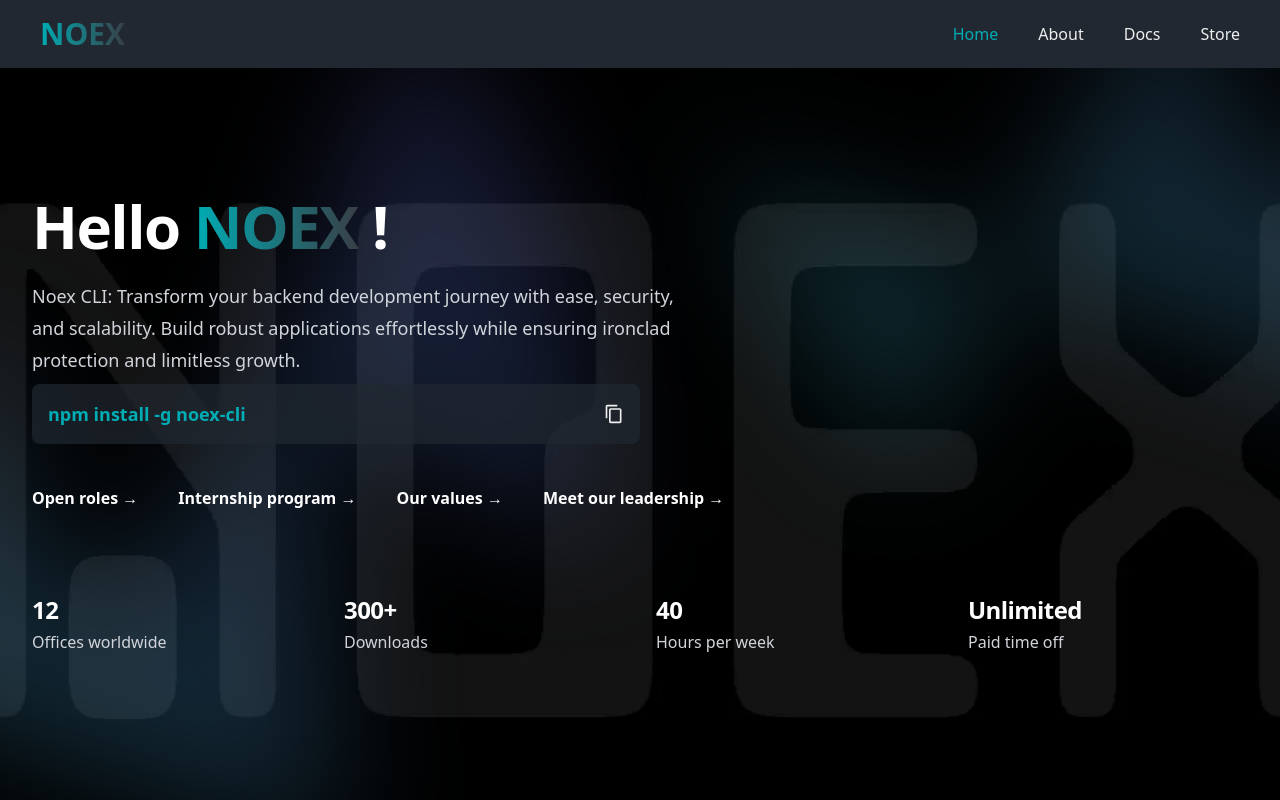
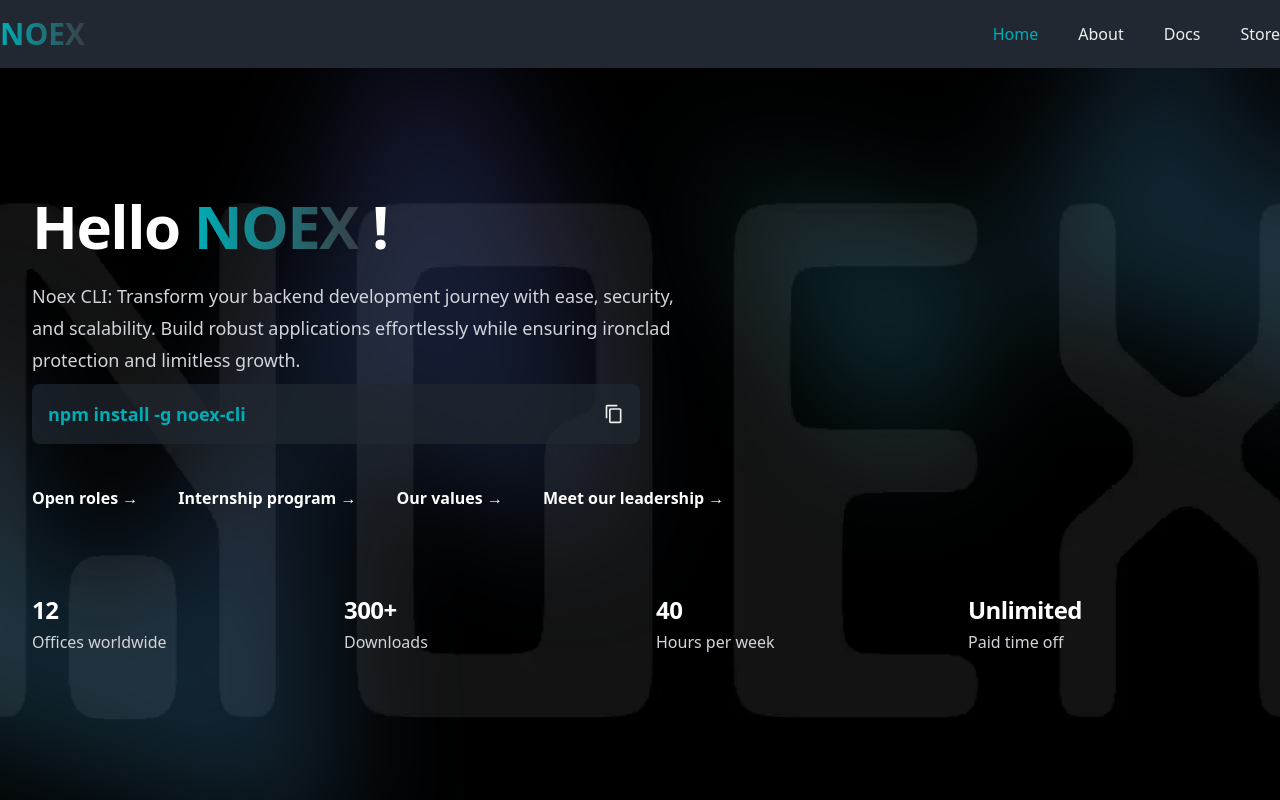
Before and after one commit to abhijith-p-subash/noex-landing, a React (Create React App) app: page / in a window 1280 px wide. Shown: the top 800 px of the page. Built offline with nearby package versions, Linux system fonts and the light colour scheme.

Commit message:
navbar fix

```diff
--- a/src/Components/Navbar.tsx
+++ b/src/Components/Navbar.tsx
@@ -8,7 +8,7 @@ const Navbar = () => {
   const [toggle, setToggle] = useState(false);
   return (
     <nav>
-      <div className=" w-full flex py-4 justify-between items-center navbar bg-opacity-10 container mx-auto">
+      <div className="shadow max-w-screen-xl w-full flex py-4 justify-between items-center navbar bg-opacity-10 container mx-auto">
         <h1 className="font-bold text-3xl bg-clip-text text-transparent bg-gradient-to-r from-primary to-secondary">
           NOEX
         </h1>
```
